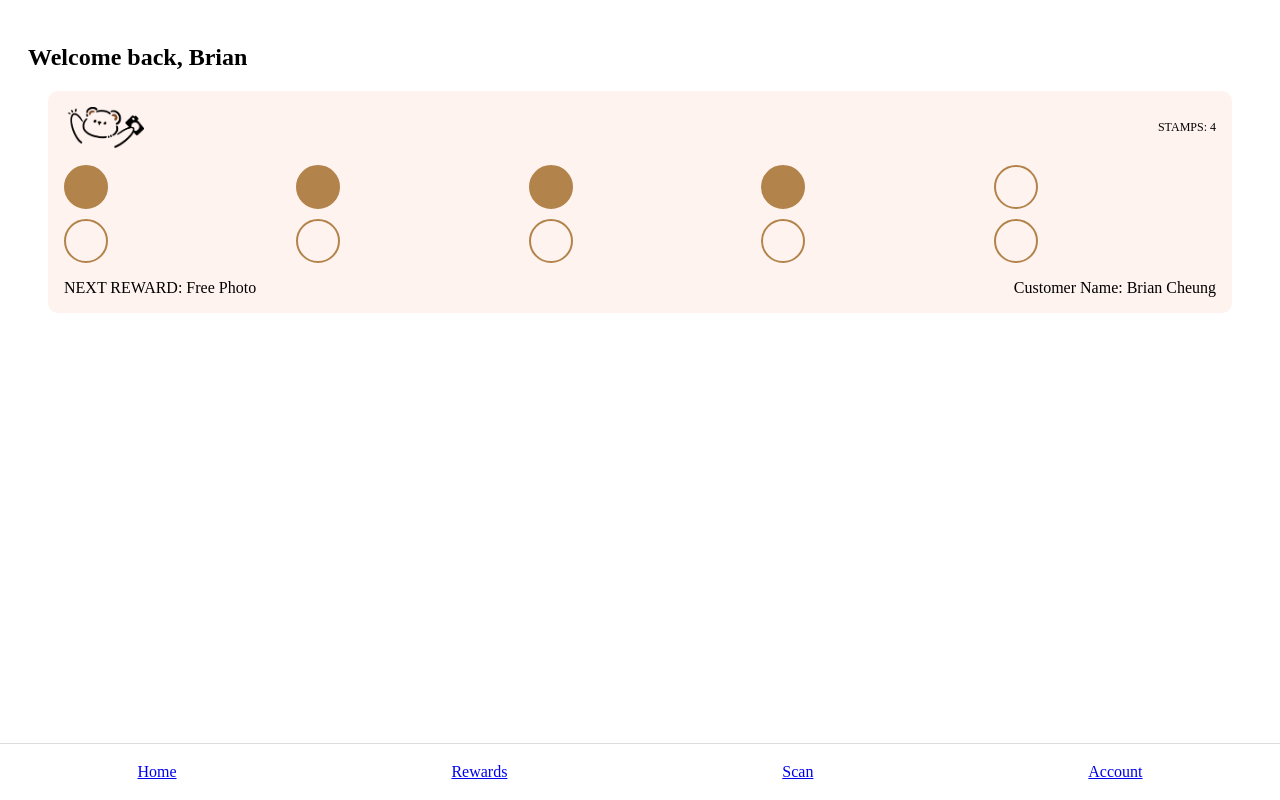
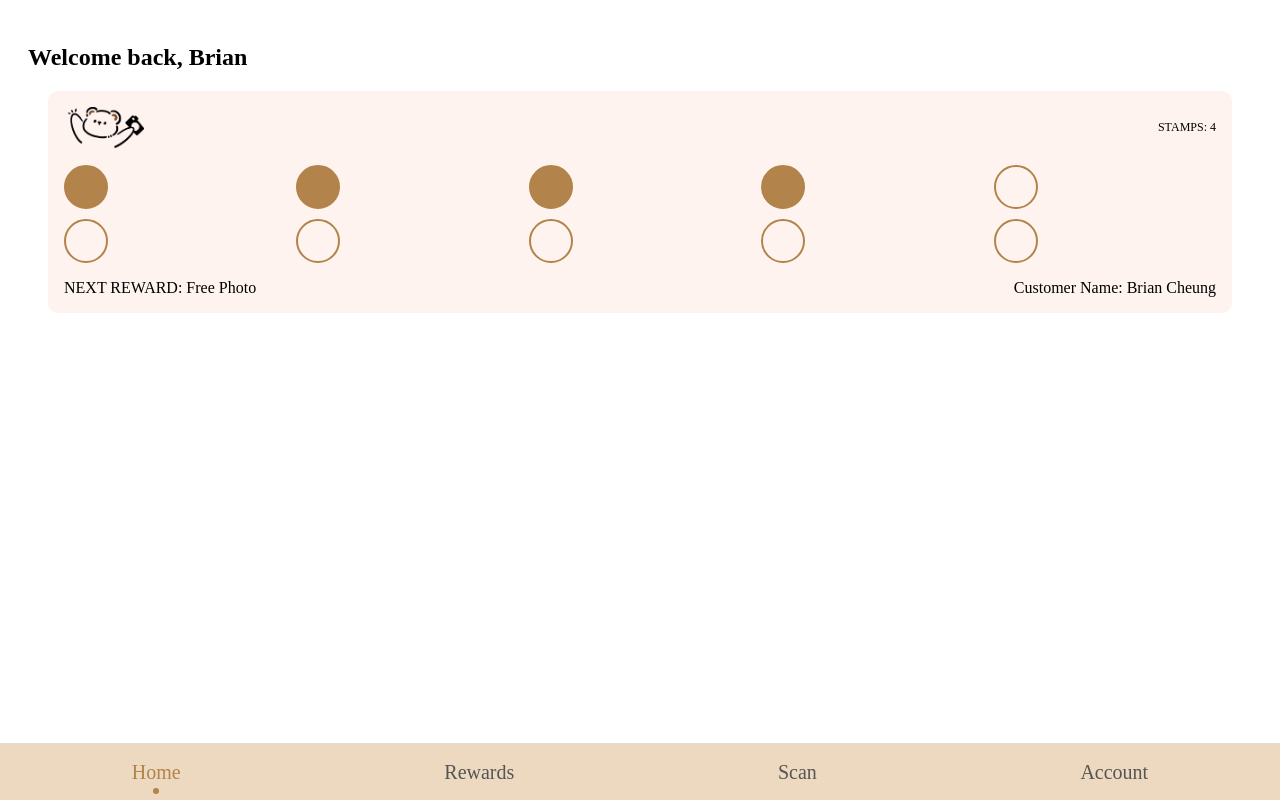
Before and after one commit to djchin123/project-PunchIT, a React (Vite) app: page / in a window 1280 px wide. Built offline with nearby package versions, Linux system fonts and the light colour scheme.

Commit message:
updated bottomNav styling

```diff
--- a/src/components/customer/HomePage/BottomNav.tsx
+++ b/src/components/customer/HomePage/BottomNav.tsx
@@ -1,13 +1,21 @@
+import { NavLink } from 'react-router-dom'
 import '../../../styles/customer/home/BottomNav.css'
-import { NavLink } from 'react-router-dom'
 
 const BottomNav = () => {
   return (
     <nav className="bottom-nav">
-      <NavLink to="/">Home</NavLink>
-      <NavLink to="/rewards">Rewards</NavLink>
-      <NavLink to="/scan">Scan</NavLink>
-      <NavLink to="/profile">Account</NavLink>
+      <NavLink to="/" className={({ isActive }) => isActive ? 'nav-link active' : 'nav-link'}>
+        Home
+      </NavLink>
+      <NavLink to="/rewards" className={({ isActive }) => isActive ? 'nav-link active' : 'nav-link'}>
+        Rewards
+      </NavLink>
+      <NavLink to="/scan" className={({ isActive }) => isActive ? 'nav-link active' : 'nav-link'}>
+        Scan
+      </NavLink>
+      <NavLink to="/profile" className={({ isActive }) => isActive ? 'nav-link active' : 'nav-link'}>
+        Account
+      </NavLink>
     </nav>
   )
 }
--- a/src/styles/customer/home/BottomNav.css
+++ b/src/styles/customer/home/BottomNav.css
@@ -4,9 +4,35 @@
   left: 0;
   right: 0;
   height: 56px;
+  background-color: #edd9c0;
+  border-top: 1px solid #ddd;
   display: flex;
   justify-content: space-around;
   align-items: center;
-    border-top: 1px solid #ddd;
-    background: white;
+  z-index: 10;
 }
+
+.nav-link {
+  text-decoration: none;
+  color: #555;
+  font-size: 20px;
+  font-weight: 500;
+  padding: 6px;
+  position: relative;
+}
+
+.nav-link.active {
+  color: #b2834a;
+}
+
+.nav-link.active::after {
+  content: '';
+  position: absolute;
+  bottom: -4px;
+  left: 50%;
+  transform: translateX(-50%);
+  width: 6px;
+  height: 6px;
+  background-color: #b2834a;
+  border-radius: 50%;
+}
```
Lines whose indentation alone changed are shown as unchanged.
